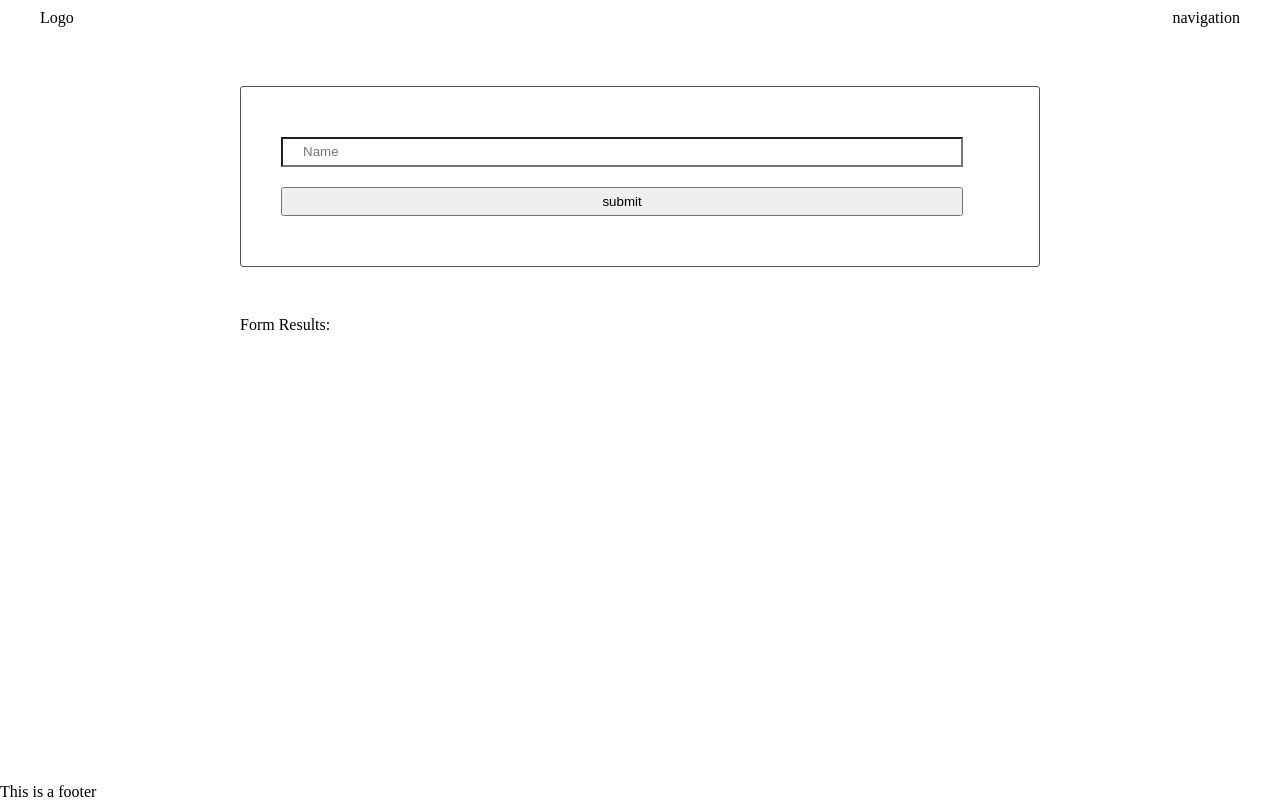
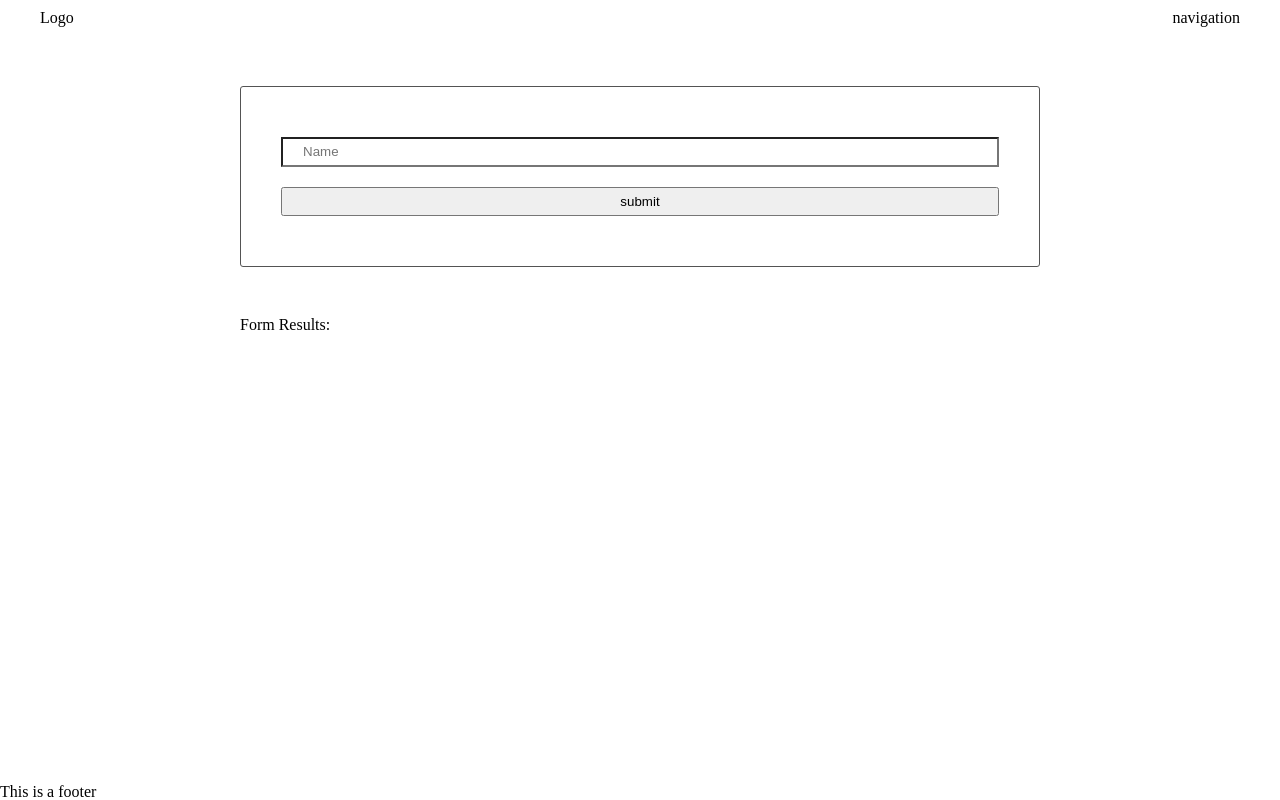
Before and after one commit to mohamed00Sayed/evaluate-news-nlp, a website: page src/client/views/index.html in a window 1280 px wide. Drawn offline with nearby package versions, Linux system fonts and the light colour scheme; files that its build step writes are made by us from their sources.

Commit message:
fix: input style

```diff
--- a/src/client/styles/form.scss
+++ b/src/client/styles/form.scss
@@ -12,12 +12,7 @@ form {
     line-height: 16px;
     margin: 10px 0;
   }
-  input {
-    padding: 5px 20px;
-    width: 95%;
-    line-height: 16px;
-    margin: 10px 0;
-  }
+
   input[type='text']{
     box-sizing: border-box;
     border-width: 2px;
```
